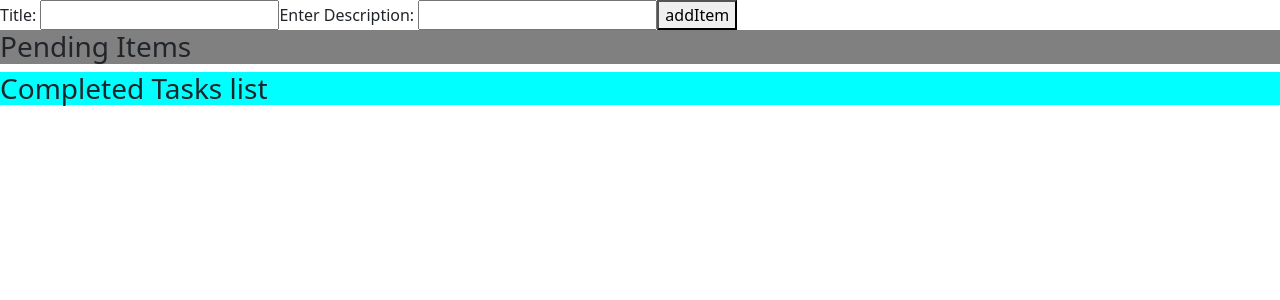
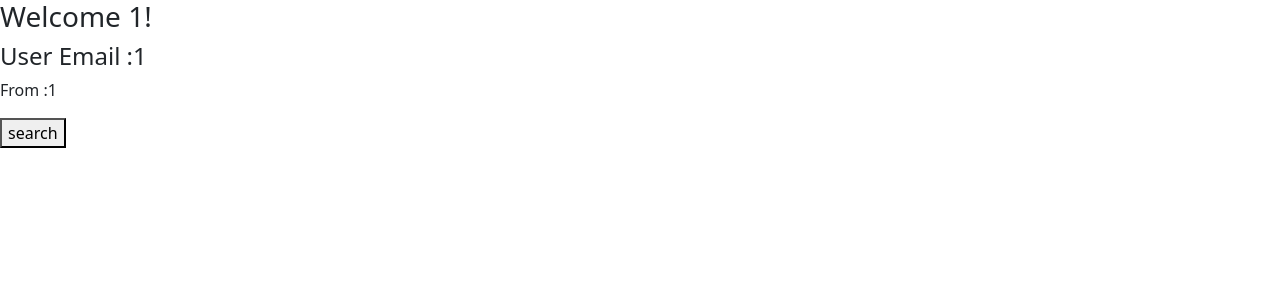
Before and after one commit to shruthi2609/C2-Wipro-React-Module, a React (Create React App) app in the folder React Demo CRA/c2wiproreact/: page /dashboard/1/1/1 in a window 1280 px wide. Shown: the top 300 px of the page. Built offline with nearby package versions, Linux system fonts and the light colour scheme.

Commit message:
react-router

```diff
--- a/React Demo CRA/c2wiproreact/package.json
+++ b/React Demo CRA/c2wiproreact/package.json
@@ -11,6 +11,7 @@
     "@testing-library/user-event": "^13.5.0",
     "react": "^18.1.0",
     "react-dom": "^18.1.0",
+    "react-router-dom": "^6.3.0",
     "react-scripts": "5.0.1",
     "web-vitals": "^2.1.4"
   },
--- a/React Demo CRA/c2wiproreact/src/App.js
+++ b/React Demo CRA/c2wiproreact/src/App.js
@@ -1,22 +1,24 @@
 import ProductCatalog from "./components/ProductCatalog"
-const data=[{
-  itemPrice:"10000",
-  itemLink:"https://www.amazon.in/dp/B087JYBBSR/ref=s9_acsd_al_bw_c2_x_0_i?pf_rd_m=A1K21FY43GMZF8&pf_rd_s=merchandised-search-5&pf_rd_r=TTG6G54Z6XV87V7ST17Z&pf_rd_t=101&pf_rd_p=6e70ba05-ce3b-4e81-9c9d-651b9c33f4cd&pf_rd_i=26190167031",
-  itemImage:"https://m.media-amazon.com/images/I/71sFjIGl9UL._SX355_.jpg",
-  itemTitle:"AmazonBasics 127 cm (50 inches) 4K Ultra HD Smart LED Fire TV AB50U20PS (Black)"
-},
-{
-  itemPrice:"10000",
-  itemLink:"https://www.amazon.in/dp/B087JYBBSR/ref=s9_acsd_al_bw_c2_x_0_i?pf_rd_m=A1K21FY43GMZF8&pf_rd_s=merchandised-search-5&pf_rd_r=TTG6G54Z6XV87V7ST17Z&pf_rd_t=101&pf_rd_p=6e70ba05-ce3b-4e81-9c9d-651b9c33f4cd&pf_rd_i=26190167031",
-  itemImage:"https://m.media-amazon.com/images/I/71sFjIGl9UL._SX355_.jpg",
-  itemTitle:"AmazonBasics 127 cm (50 inches) 4K Ultra HD Smart LED Fire TV AB50U20PS (Black)"
-}
-]
-
+import SignUpComponent from "./components/SPA Components/SignUpComponent"
+import {BrowserRouter,Link,Routes,Route} from "react-router-dom"
+import HomePage from "./components/SPA Components/HomePage"
+import {DashBoard} from "./components/SPA Components/DashBoard"
+import SearchComponent from "./components/SPA Components/SearchComponent"
 function App(){
   return(
     <div>
-     <ProductCatalog data={data}></ProductCatalog>
+   <BrowserRouter>
+
+ { /* <Link to="/dashboard">DashBoard</Link>*/}
+   <Routes>
+     <Route path="/" element={<HomePage></HomePage>}></Route>
+     <Route path="/signup" element={<SignUpComponent></SignUpComponent>}></Route>
+     <Route path="/dashboard/:username/:email/:country" element={<DashBoard></DashBoard>}></Route>
+     <Route path="/search" element={<SearchComponent></SearchComponent>}></Route>
+
+   </Routes>
+
+   </BrowserRouter>
     </div>
   )
 }
--- /dev/null
+++ b/React Demo CRA/c2wiproreact/src/components/SPA Components/DashBoard.js
@@ -0,0 +1,18 @@
+import { useNavigate, useParams } from "react-router-dom"
+
+export  function DashBoard(){
+    const {username,email,country}=useParams()
+    const navigate=useNavigate()
+    const handleSubmit=()=>{
+        navigate(`/search?place=${country}&email=${email}`)
+    }
+    return(
+        <div>
+            <h3>Welcome {username}!</h3>
+            <h4>User Email :{email}</h4>
+            <p>From :{country}</p>
+            <button onClick={handleSubmit}>search</button>
+        </div>
+
+    )
+}
--- /dev/null
+++ b/React Demo CRA/c2wiproreact/src/components/SPA Components/HomePage.js
@@ -0,0 +1,16 @@
+import { useNavigate,Navigate } from "react-router-dom"
+export default function HomePage(){
+    const navigate=useNavigate()
+    const handleSubmit=()=>{
+        navigate("/signup")
+
+      /* return <Navigate to="/signup" replace></Navigate>*/
+    }
+    return(
+        <div>
+            <h1>Home Page</h1>
+            <button onClick={handleSubmit}>Signup</button>
+        </div>
+
+    )
+}
--- /dev/null
+++ b/React Demo CRA/c2wiproreact/src/components/SPA Components/SearchComponent.js
@@ -0,0 +1,13 @@
+import { useSearchParams } from "react-router-dom"
+
+export default function SearchComponent(){
+   const [query]=useSearchParams()
+  const country=query.get("place")
+  const email=query.get("email")
+    return(
+        <div>
+            <h1>You have searched for {country}{email}</h1>
+        </div>
+
+    )
+}
--- /dev/null
+++ b/React Demo CRA/c2wiproreact/src/components/SPA Components/SignUpComponent.js
@@ -0,0 +1,40 @@
+import { useState } from "react"
+import { useNavigate } from "react-router-dom"
+const SignUpComponent=()=>{
+    const [username,setUsername]=useState("")
+    const [email,setEmail]=useState("")
+    const [password,setPassword]=useState("")
+    const [country,setCountry]=useState("")
+    const navigate=useNavigate()
+    const handleChange=(e)=>{
+        if(e.target.name==="uname"){
+            setUsername(e.target.value)
+        }
+        if(e.target.name==="email"){
+           setEmail(e.target.value)
+        }
+        if(e.target.name==="country"){
+            setCountry(e.target.value)
+        }
+    }
+    const handleSubmit=()=>{
+        navigate(`/dashboard/${username}/${email}/${country}`)
+    }
+    return(
+        <div>
+            <form>
+               Username :<input type="text" name='uname' onChange={(e)=>handleChange(e)}></input>
+               <br></br>
+               Email :<input type="text" name='email' onChange={(e)=>handleChange(e)}></input>
+               <br></br>
+               Password :<input type="text" name='password' onChange={(e)=>handleChange(e)}></input>
+               <br></br>
+               Country :<input type="text" name='country' onChange={(e)=>handleChange(e)}></input>
+               <br></br>
+               <button onClick={handleSubmit}>signup</button>
+            </form>
+        </div>
+    )
+
+}
+export default SignUpComponent
--- a/React Demo CRA/c2wiproreact/src/index.js
+++ b/React Demo CRA/c2wiproreact/src/index.js
@@ -7,7 +7,7 @@ const root = ReactDOM.createRoot(document.getElementById('root'));
 root.render(
 
 <div>
-<TodoComponent></TodoComponent>
+<App></App>
 </div>
 
 );
```
Also changed, not shown: 1 other file (tests, documents, lock files or other folders).
